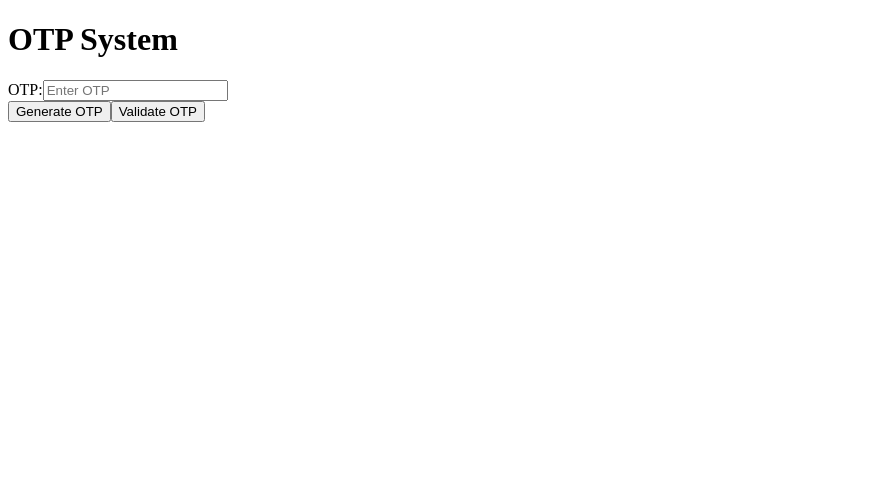
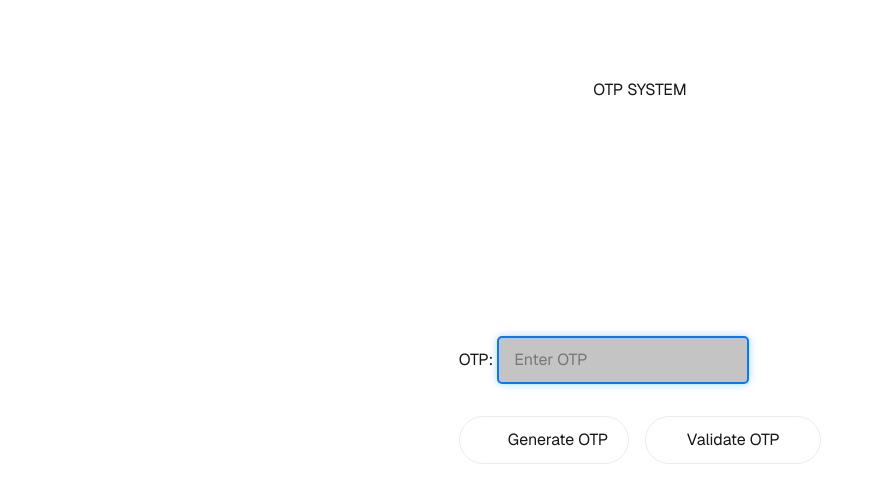
Before and after one commit to TimofteRazvan/TOTPSystem, a Next.js app in the folder frontend/totp-system-frontend/totp-system-frontend/: page / in a window 1280 px wide. Shown: the top 502 px of the page, without its empty margins (0-876 px from the left). Built offline with nearby package versions, Linux system fonts and the light colour scheme.

Commit message:
beautified the page (using the default nextjs page)

```diff
--- a/frontend/totp-system-frontend/totp-system-frontend/src/app/components/OTPForm.js
+++ b/frontend/totp-system-frontend/totp-system-frontend/src/app/components/OTPForm.js
@@ -2,6 +2,8 @@
 import { useState } from "react";
 import { generateOTP, validateOTP } from "../services/otpService";
 import Swal from "sweetalert2";
+import Image from "next/image";
+import "../styles/globals.css";
 
 export default function OTPForm() {
   const [otp, setOTP] = useState("");
@@ -19,7 +21,7 @@ export default function OTPForm() {
     icon,
     timer,
     timerProgressBar = true,
-    position = "center"
+    position = "top"
   ) {
     Swal.fire({
       toast: true,
@@ -49,50 +51,73 @@ export default function OTPForm() {
         "info",
         expiresIn,
         true,
-        "bottom"
+        "top"
       );
     } catch (err) {
-      notifyToast(`<p>${err.message}</p>`, "error", 3000, true, "center");
+      notifyToast(`<p>${err.message}</p>`, "error", 3000, true, "top");
     }
   };
 
   /**
-   * Handles the OTP validation by calling validateOTP service and displaying the result in a toast notification.
+   * Handles the OTP validation by calling validate OTP service and displaying the result in a toast notification.
    * @returns void
    */
   const handleValidateOTP = async () => {
     if (!otp) {
-      notifyToast(`<p>OTP is required</p>`, "error", 3000, true, "center");
+      notifyToast(`<p>OTP is required</p>`, "error", 3000, true, "top");
       return;
     }
 
     try {
       const response = await validateOTP(otp);
-      notifyToast(
-        `<p>${response.message}</p>`,
-        "success",
-        3000,
-        true,
-        "center"
-      );
+      notifyToast(`<p>${response.message}</p>`, "success", 3000, true, "top");
     } catch (err) {
-      notifyToast(`<p>${err.message}</p>`, "error", 3000, true, "center");
+      notifyToast(`<p>${err.message}</p>`, "error", 3000, true, "top");
     }
   };
 
   return (
     <div>
+      <div className="grid grid-rows-[20px_1fr_20px] items-center justify-items-center min-h-screen p-8 pb-20 gap-16 sm:p-20 font-[family-name:var(--font-geist-sans)]">
+        <h1>OTP SYSTEM</h1>
+        <main className="flex flex-col gap-8 row-start-2 items-center sm:items-start">
           <div>
-        <label>OTP:</label>
+            <label className="input-label">OTP: </label>
             <input
               type="text"
               value={otp}
               onChange={(e) => setOTP(e.target.value)}
               placeholder="Enter OTP"
+              className="input-field"
             />
           </div>
-      <button onClick={handleGenerateOTP}>Generate OTP</button>
-      <button onClick={handleValidateOTP}>Validate OTP</button>
+          <div className="flex gap-4 items-center flex-col sm:flex-row">
+            <a
+              className="rounded-full border border-solid border-black/[.08] dark:border-white/[.145] transition-colors flex items-center justify-center bg-foreground text-background gap-2 hover:bg-[#383838] dark:hover:bg-[#ccc] text-sm sm:text-base h-10 sm:h-12 px-4 sm:px-5"
+              target="_blank"
+              rel="noopener noreferrer"
+              onClick={handleGenerateOTP}
+            >
+              <Image
+                className="dark:invert"
+                src="/vercel.svg"
+                alt="Vercel logomark"
+                width={20}
+                height={20}
+              />
+              Generate OTP
+            </a>
+            <a
+              className="rounded-full border border-solid border-black/[.08] dark:border-white/[.145] transition-colors flex items-center justify-center hover:bg-[#f2f2f2] dark:hover:bg-[#1a1a1a] hover:border-transparent text-sm sm:text-base h-10 sm:h-12 px-4 sm:px-5 sm:min-w-44"
+              target="_blank"
+              rel="noopener noreferrer"
+              onClick={handleValidateOTP}
+            >
+              Validate OTP
+            </a>
+          </div>
+        </main>
+      </div>
     </div>
   );
 }
--- a/frontend/totp-system-frontend/totp-system-frontend/src/app/page.js
+++ b/frontend/totp-system-frontend/totp-system-frontend/src/app/page.js
@@ -2,7 +2,6 @@ import OTPForm from "./components/OTPForm";
 export default function Home() {
   return (
     <div className="container">
-      <h1>OTP System</h1>
       <OTPForm />
     </div>
   );
--- a/frontend/totp-system-frontend/totp-system-frontend/src/app/globals.css
+++ b/frontend/totp-system-frontend/totp-system-frontend/src/app/styles/globals.css
@@ -44,3 +44,25 @@ body {
   color: red;
   margin-top: 10px;
 }
+
+.input-field {
+  font-size: 1rem;
+  padding: 10px 15px;
+  border: 2px solid #007bff;
+  border-radius: 5px;
+  background-color: rgb(196, 196, 196);
+  box-shadow: 0 0 8px rgba(0, 123, 255, 0.3);
+  color: #333;
+  outline: none;
+  transition: all 0.3s ease-in-out;
+}
+
+.input-field:focus {
+  border-color: #0056b3;
+  background-color: #fff;
+  box-shadow: 0 0 8px rgba(0, 123, 255, 0.6);
+}
+
+.input-field::placeholder {
+  color: #777;
+}
```
Lines whose indentation alone changed are shown as unchanged.
